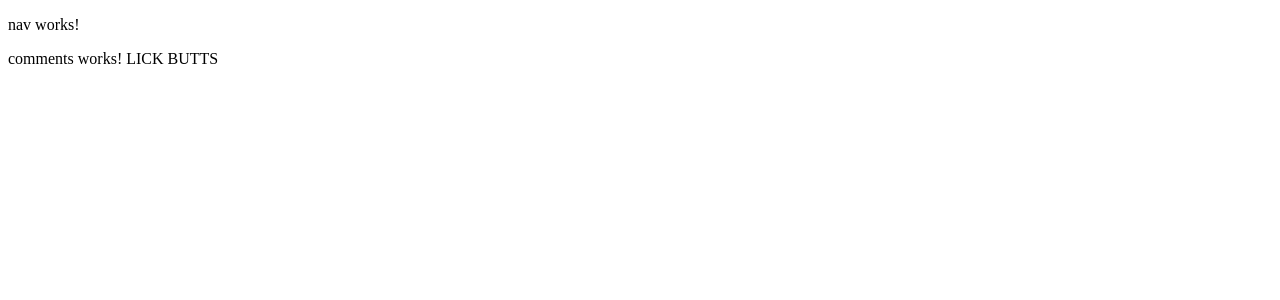
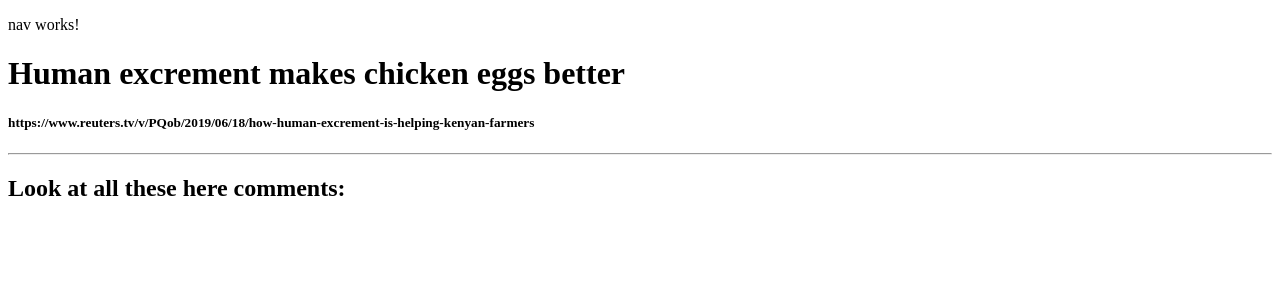
Before and after one commit to kerj/hackerNews-clone, an Angular app: page /article/1 in a window 1280 px wide. Shown: the top 300 px of the page. Built offline with nearby package versions, Linux system fonts and the light colour scheme.

Commit message:
add article comment page

```diff
--- a/src/app/article.service.ts
+++ b/src/app/article.service.ts
@@ -11,4 +11,12 @@ export class ArticleService {
     return ARTICLES;
   }
 
+  getArticleById(articleId: number){
+    for(let i = 0; i <= ARTICLES.length - 1; i++) {
+      if (ARTICLES[i].id === articleId) {
+        return ARTICLES[i];
+      }
+    }
+  }
+
 }
--- a/src/app/comments/comments.component.html
+++ b/src/app/comments/comments.component.html
@@ -1,6 +1,4 @@
-<p>
-  <!-- if currentarticle.id === 1 show this list of comments and give the option to add
-  else if === 2 do the same for this
-  else if ===3 do it for that -->
-  comments works! LICK BUTTS
-</p>
+<h1>{{articleToDisplay.title}}</h1>
+<h5>{{articleToDisplay.url}}</h5>
+<hr>
+<h2>Look at all these here comments:</h2>
--- a/src/app/comments/comments.component.ts
+++ b/src/app/comments/comments.component.ts
@@ -1,22 +1,30 @@
 import { Component, OnInit } from '@angular/core';
-import { ActivatedRoute, Params } from '@angular/router'
-import { Location } from '@angular/common'
-import { Article } from '../article.model'
+import { ActivatedRoute, Params } from '@angular/router';
+import { Location } from '@angular/common';
+import { Article } from '../article.model';
+import { ArticleService } from '../article.service';
 
 @Component({
   selector: 'app-comments',
   templateUrl: './comments.component.html',
-  styleUrls: ['./comments.component.css']
+  styleUrls: ['./comments.component.css'],
+  providers: [ArticleService]
 })
 export class CommentsComponent implements OnInit {
   articleId: number = null;
+  articleToDisplay: Article;
 
-  constructor(private route: ActivatedRoute, private location: Location) {  }
+  constructor(
+    private route: ActivatedRoute,
+    private location: Location,
+    private articleService: ArticleService
+    ) {  }
 
   ngOnInit() {
     this.route.params.forEach((urlParameters) => {
       this.articleId = parseInt(urlParameters['id']);
     });
+    this.articleToDisplay = this.articleService.getArticleById(this.articleId);
   }
 
 }
```
